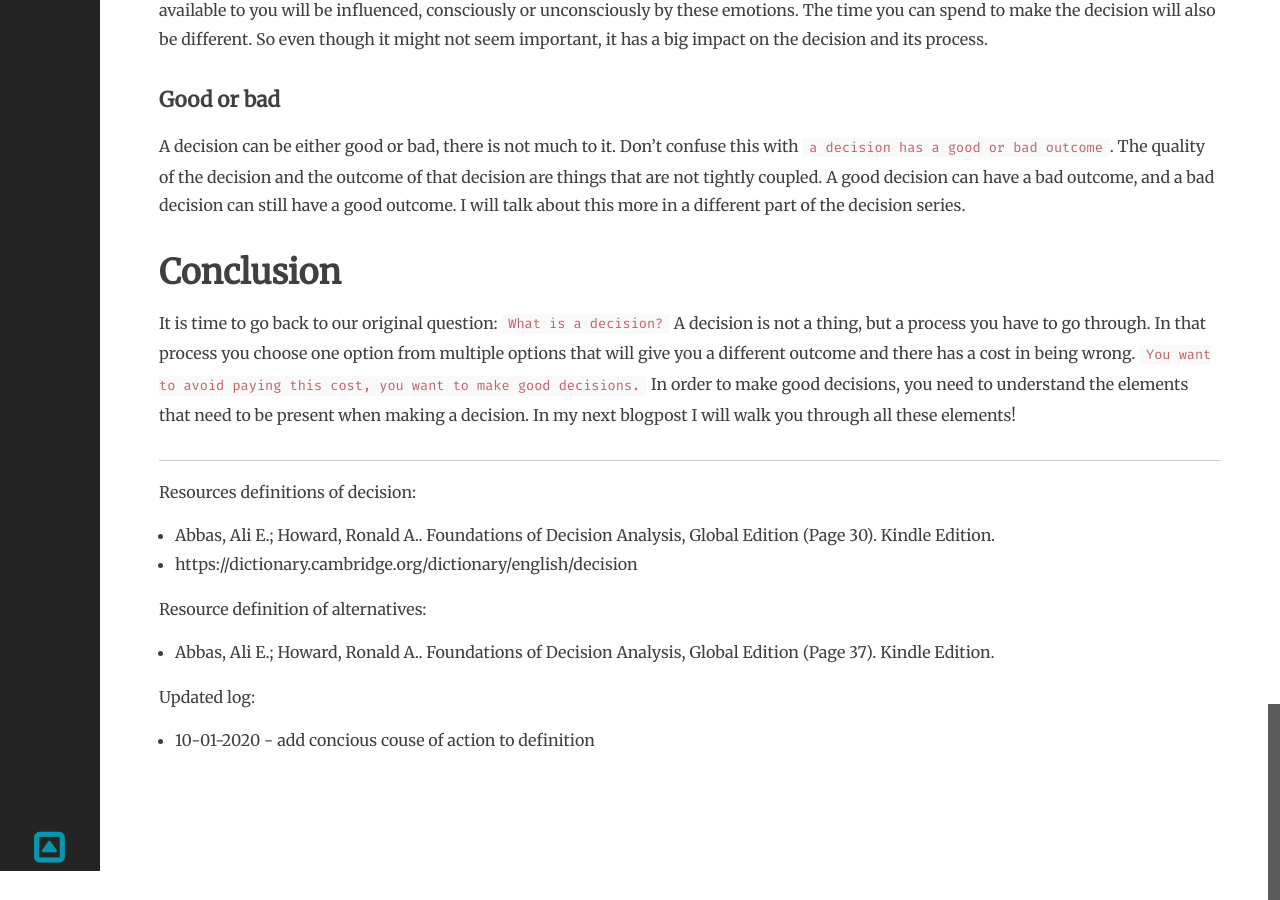
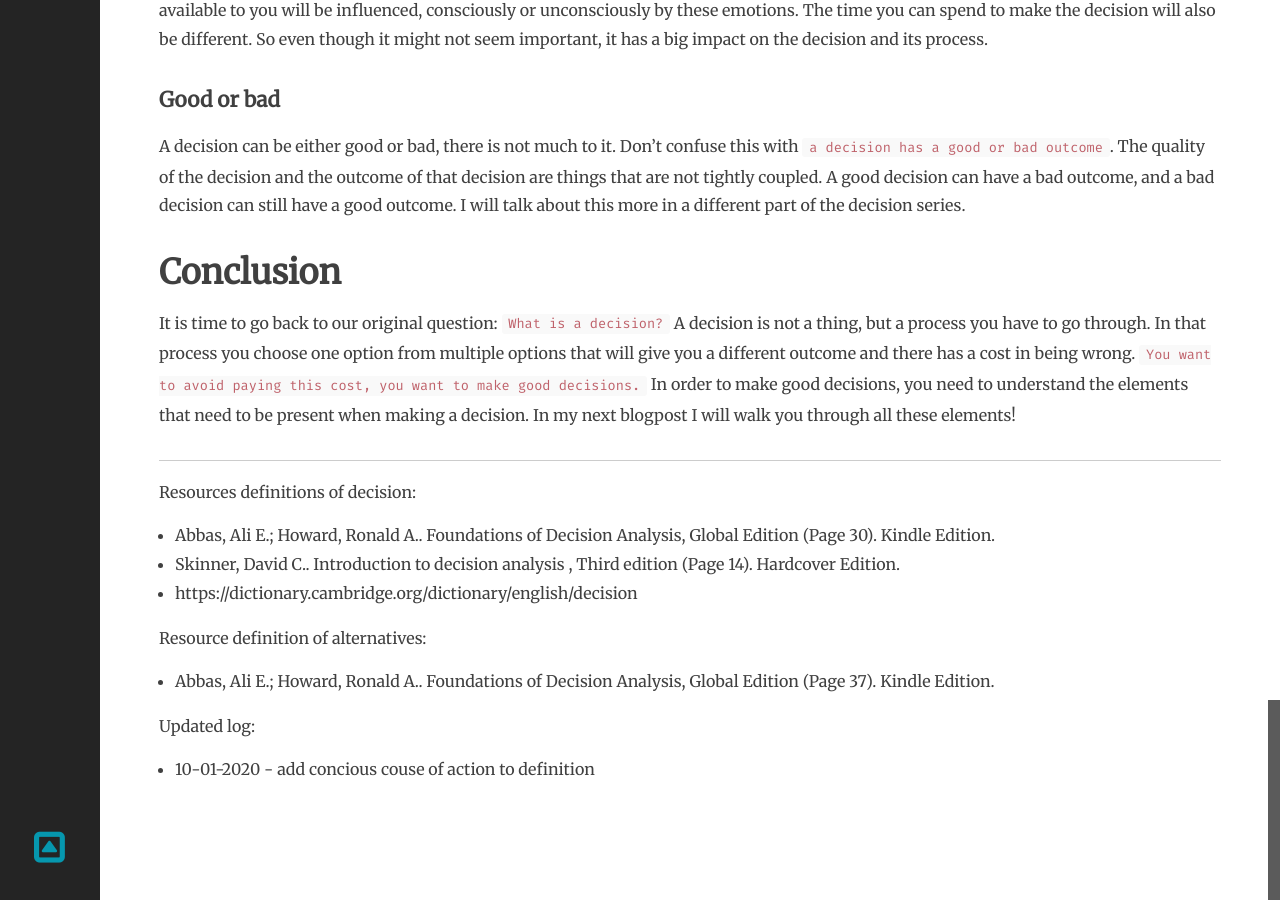
Before and after one commit to selketjah/selketjah.github.io, a Jekyll site: the page built from _posts/2019-10-17-what-is-a-decision.md, in a window 1280 px wide and 900 px high, scrolled down 3148 px. Built offline with Jekyll 4.4.1, drawn with Linux system fonts in a browser that asks for light colours; comment, search, counter and statistics services are not loaded.

Commit message:
add book to resource list

```diff
--- a/_posts/2019-10-17-what-is-a-decision.md
+++ b/_posts/2019-10-17-what-is-a-decision.md
@@ -114,6 +114,7 @@ A decision is not a thing, but a process you have to go through. In that process
 
 Resources definitions of decision:
 * Abbas, Ali E.; Howard, Ronald A.. Foundations of Decision Analysis, Global Edition (Page 30). Kindle Edition.
+* Skinner, David C.. Introduction to decision analysis , Third edition (Page 14). Hardcover Edition.
 * https://dictionary.cambridge.org/dictionary/english/decision
 
 Resource definition of alternatives:
```
